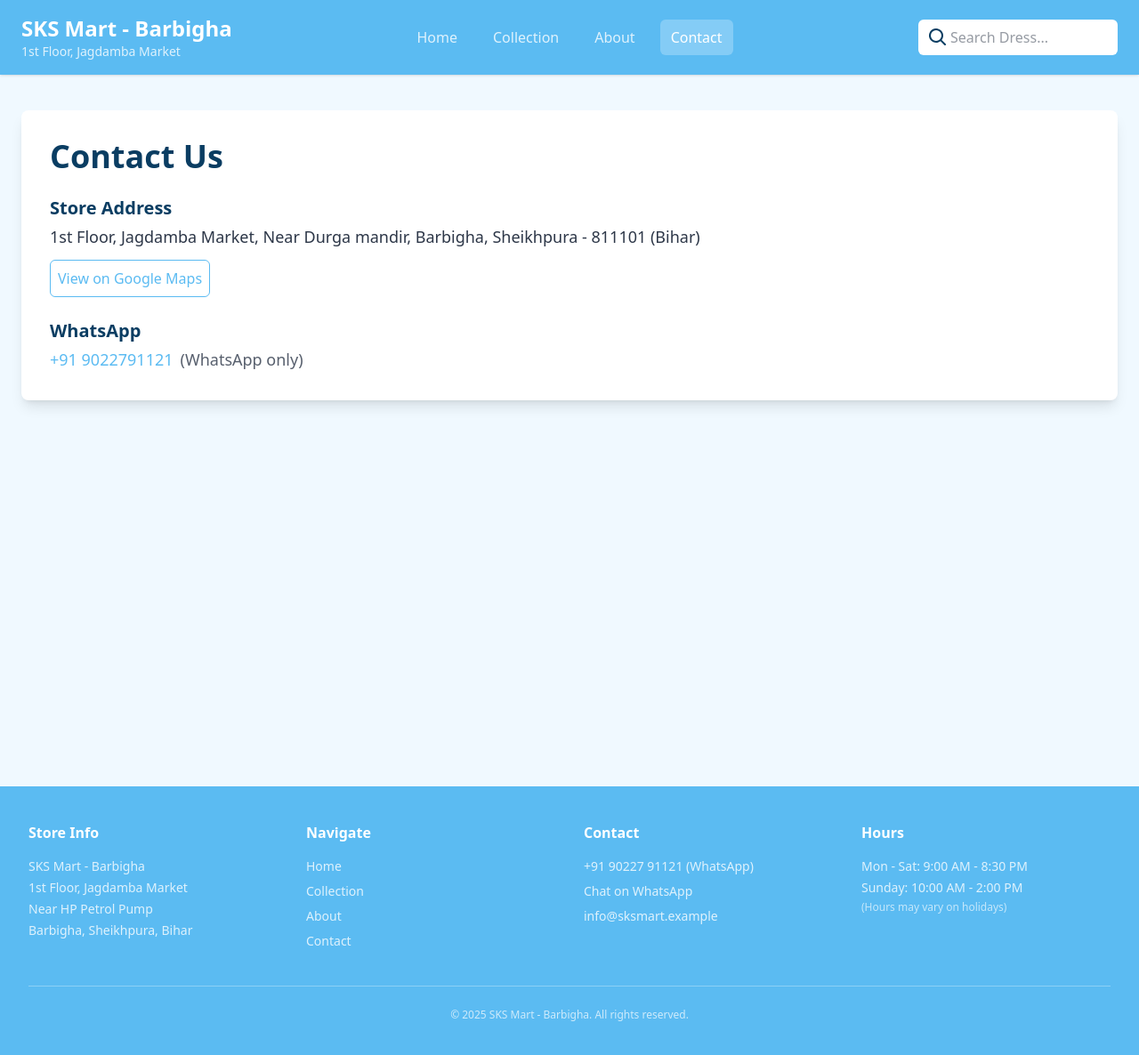
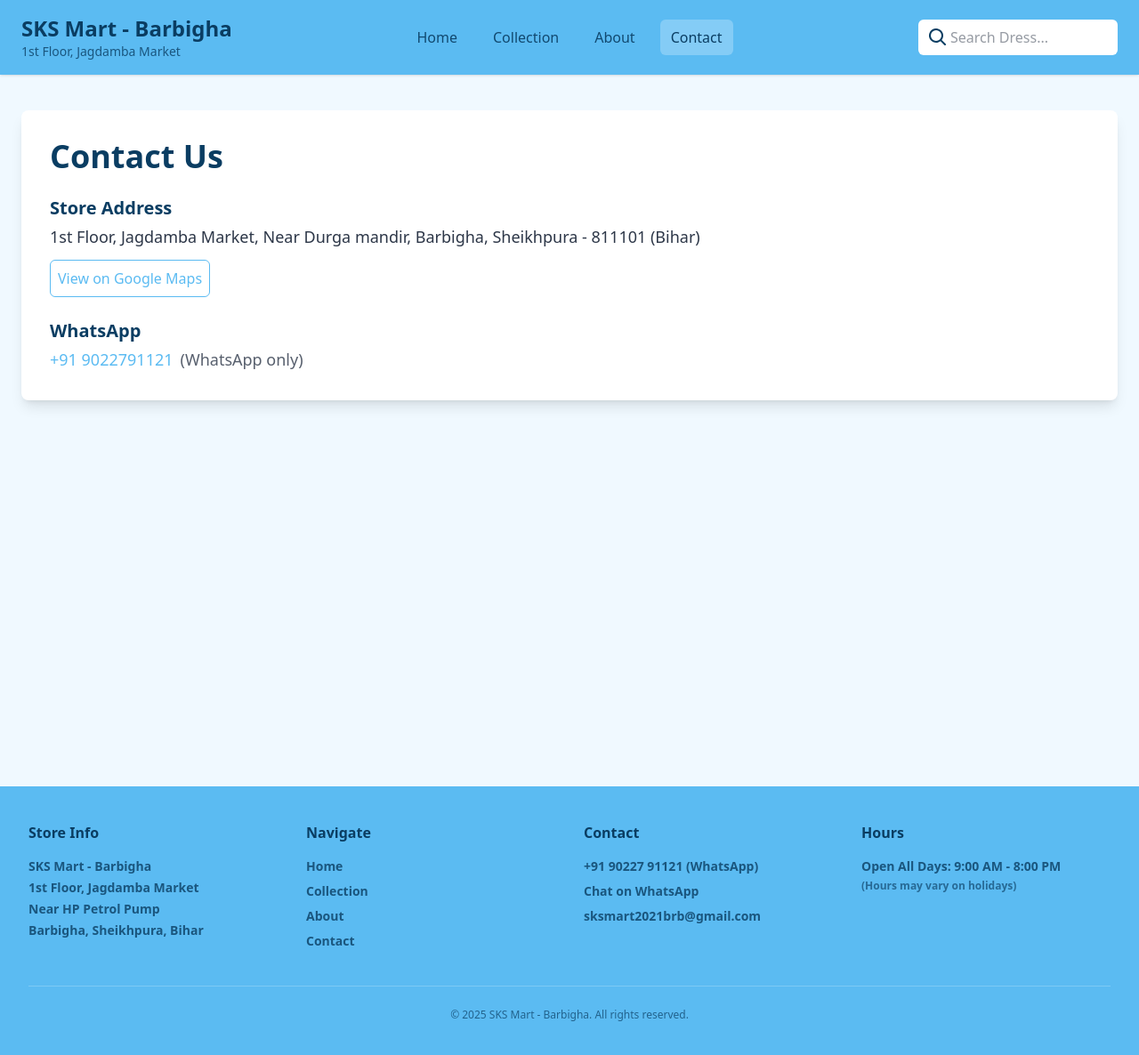
Before and after one commit to AmanKumar9958/Static_E_Commerce, a React (Vite) app: page /contact in a window 1280 px wide. Shown: the top 1186 px of the page at 89% size. Built offline with nearby package versions, Linux system fonts and the light colour scheme.

Commit message:
- Made changes in UI - Updated time and more

```diff
--- a/src/App.jsx
+++ b/src/App.jsx
@@ -19,7 +19,7 @@ const App = () => {
 
   return (
     <BrowserRouter>
-      <div className="min-h-screen flex flex-col bg-page"> {/* Use bg-page for consistent tint */}
+      <div className="min-h-svh flex flex-col bg-page"> {/* Use svh to avoid mobile bottom gap */}
         <a href="#main" className="sr-only focus:not-sr-only focus:absolute focus:top-2 focus:left-2 bg-primary text-white px-3 py-2 rounded">Skip to content</a>
         <Navbar onSearch={setSearch} currentPath={window.location.pathname} />
         <ScrollToTop />
--- a/src/components/Carousel.jsx
+++ b/src/components/Carousel.jsx
@@ -29,22 +29,22 @@ const Carousel = ({slides = [], interval = 3000}) => {
 
   return (
     <div
-      className="w-full h-80 relative rounded overflow-hidden"
+      className="w-full h-64 sm:h-72 md:h-80 lg:h-96 xl:h-[28rem] relative rounded overflow-hidden"
       onMouseEnter={() => setPaused(true)}
       onMouseLeave={() => setPaused(false)}
     >
       {slides.map((s, i) => (
         <div
           key={s.id || i}
-          className={`absolute inset-0 transition-opacity duration-700 ${i===index? 'opacity-100 z-10' : 'opacity-0 z-0'} flex items-center justify-end`}
+          className={`absolute inset-0 transition-opacity duration-700 ${i===index? 'opacity-100 z-10' : 'opacity-0 z-0'} flex items-center`}
           aria-hidden={i===index? 'false' : 'true'}
         >
           {/* gradient to improve left-side text contrast */}
           <div className="absolute inset-0 pointer-events-none" style={{background: 'linear-gradient(to right, rgba(0,0,0,0.45), rgba(0,0,0,0))'}} />
-          <LazyImage src={s.image} alt={s.alt || ''} eager={i===0} className="h-full object-contain object-right" wrapperClassName="h-full w-full" />
+          <LazyImage src={s.image} alt={s.alt || ''} eager={i===0} className="w-full h-full object-cover md:object-center lg:object-top" wrapperClassName="h-full w-full" />
           <div className="absolute left-6 top-1/2 -translate-y-1/2 text-white drop-shadow-lg">
-            <h3 className="text-3xl font-extrabold">{s.title}</h3>
-            {s.subtitle && <p className="mt-2 text-sm">{s.subtitle}</p>}
+            <h3 className="text-5xl font-extrabold">{s.title}</h3>
+            {s.subtitle && <p className="mt-2 text-md">{s.subtitle}</p>}
             {s.cta && (
               <a
                 href={s.cta.href}
--- a/src/components/Footer.jsx
+++ b/src/components/Footer.jsx
@@ -7,9 +7,8 @@ const Footer = () => {
             <div className="max-w-7xl mx-auto px-4 sm:px-6 lg:px-8 py-10">
                 <div className="grid grid-cols-1 sm:grid-cols-2 lg:grid-cols-4 gap-8">
                     <div>
-                        {/* **UI/UX FIX:** Changed text to white for contrast on blue bg */}
-                        <h2 className="text-white font-bold mb-4">Store Info</h2>
-                        <address className="not-italic space-y-1 text-sm text-white/80">
+                        <h2 className="text-heading font-bold mb-4">Store Info</h2>
+                        <address className="not-italic space-y-1 text-sm font-semibold text-heading opacity-80">
                             <p>SKS Mart - Barbigha</p>
                             <p>1st Floor, Jagdamba Market</p>
                             <p>Near HP Petrol Pump</p>
@@ -17,32 +16,31 @@ const Footer = () => {
                         </address>
                     </div>
                     <div>
-                        <h2 className="text-white font-bold mb-4">Navigate</h2>
-                        <ul className="space-y-2 text-sm text-white/80">
-                            <li><Link to="/" className="hover:underline hover:text-white transition-colors">Home</Link></li>
-                            <li><Link to="/collection" className="hover:underline hover:text-white transition-colors">Collection</Link></li>
-                            <li><Link to="/about" className="hover:underline hover:text-white transition-colors">About</Link></li>
-                            <li><Link to="/contact" className="hover:underline hover:text-white transition-colors">Contact</Link></li>
+                        <h2 className="text-heading font-bold mb-4">Navigate</h2>
+                        <ul className="space-y-2 text-sm text-heading opacity-80">
+                            <li><Link to="/" className="hover:underline hover:text-heading transition-colors font-semibold">Home</Link></li>
+                            <li><Link to="/collection" className="hover:underline hover:text-heading transition-colors font-semibold">Collection</Link></li>
+                            <li><Link to="/about" className="hover:underline hover:text-heading transition-colors font-semibold">About</Link></li>
+                            <li><Link to="/contact" className="hover:underline hover:text-heading transition-colors font-semibold">Contact</Link></li>
                         </ul>
                     </div>
                     <div>
-                        <h2 className="text-white font-bold mb-4">Contact</h2>
-                        <ul className="space-y-2 text-sm text-white/80">
-                            <li><a href="tel:+919022791121" className="hover:underline hover:text-white transition-colors">+91 90227 91121 (WhatsApp)</a></li>
-                            <li><a href="https://wa.me/919022791121" target="_blank" rel="noopener noreferrer" className="hover:underline hover:text-white transition-colors">Chat on WhatsApp</a></li>
-                            <li><a href="mailto:info@sksmart.example" className="hover:underline hover:text-white transition-colors">info@sksmart.example</a></li>
+                        <h2 className="text-heading font-bold mb-4">Contact</h2>
+                        <ul className="space-y-2 text-sm text-heading opacity-80">
+                            <li><a href="tel:+919022791121" className="hover:underline hover:text-heading transition-colors font-semibold">+91 90227 91121 (WhatsApp)</a></li>
+                            <li><a href="https://wa.me/919022791121" target="_blank" rel="noopener noreferrer" className="hover:underline hover:text-heading transition-colors font-semibold">Chat on WhatsApp</a></li>
+                            <li><a href="mailto:sksmart2021brb@gmail.com" className="hover:underline hover:text-heading transition-colors font-semibold">sksmart2021brb@gmail.com</a></li>
                         </ul>
                     </div>
                     <div>
-                        <h2 className="text-white font-bold mb-4">Hours</h2>
-                        <ul className="space-y-1 text-sm text-white/80">
-                            <li>Mon - Sat: 9:00 AM - 8:30 PM</li>
-                            <li>Sunday: 10:00 AM - 2:00 PM</li>
+                        <h2 className="text-heading font-bold mb-4">Hours</h2>
+                        <ul className="space-y-1 text-sm text-heading opacity-80 font-semibold">
+                            <li>Open All Days: 9:00 AM - 8:00 PM</li>
                             <li className="text-xs opacity-80">(Hours may vary on holidays)</li>
                         </ul>
                     </div>
                 </div>
-                <div className="mt-10 pt-6 border-t border-white/30 text-center text-xs text-white/70">
+                <div className="mt-10 pt-6 border-t border-white/30 text-center text-xs text-heading opacity-70">
                     <p>© {new Date().getFullYear()} SKS Mart - Barbigha. All rights reserved.</p>
                 </div>
             </div>
--- a/src/components/Navbar.jsx
+++ b/src/components/Navbar.jsx
@@ -10,6 +10,9 @@ const Navbar = ({ onSearch, currentPath }) => {
   const inputRef = useRef(null)
   const menuButtonRef = useRef(null)
   const navigate = useNavigate()
+  // showNav controls whether navbar is visible (show on scroll up, hide on scroll down)
+  const [showNav, setShowNav] = useState(true)
+  const prevScrollRef = useRef(typeof window !== 'undefined' ? window.scrollY : 0)
 
   useEffect(() => {
     const id = setInterval(() => setPhIndex(i => (i + 1) % placeholders.length), 2500)
@@ -42,33 +45,50 @@ const Navbar = ({ onSearch, currentPath }) => {
     return () => window.removeEventListener('keydown', onKey)
   }, [])
 
+  // Hide on scroll down, show on scroll up. Keep visible when mobile menu open.
+  useEffect(() => {
+    const onScroll = () => {
+      const current = window.scrollY
+      const prev = prevScrollRef.current || 0
+      // if scrolling down and passed threshold, hide
+      if (current > prev && current > 80 && !open) {
+        setShowNav(false)
+      } else {
+        // scrolling up -> show
+        setShowNav(true)
+      }
+      prevScrollRef.current = current
+    }
+    window.addEventListener('scroll', onScroll, { passive: true })
+    return () => window.removeEventListener('scroll', onScroll)
+  }, [open])
+
   // **UI/UX FIX:** Links on bg-primary MUST be high-contrast (white).
   // The original text-heading/text-body had poor contrast.
   const navLinkClasses = ({ isActive }) =>
     `px-3 py-2 rounded-md font-medium transition-colors ${
       isActive
-        ? 'text-white bg-white/25' // Active: White text with subtle bg
-        : 'text-white/80 hover:text-white hover:bg-white/10' // Inactive: Semi-transparent white
-    } focus:outline-none focus-visible:ring-2 focus-visible:ring-white`
+        ? 'text-heading bg-white/25'
+        : 'text-heading opacity-90 hover:opacity-100 hover:bg-white/10'
+    } focus:outline-none focus-visible:ring-2 focus-visible:ring-primary`
 
   // Mobile links already had the correct white text logic
   const mobileNavLinkClasses = (path) =>
     `w-full text-left px-3 py-3 rounded-md font-medium ${
       currentPath === path
-        ? 'text-white bg-white/25' // Active mobile link
-        : 'text-white/90 hover:bg-white/15' // Inactive mobile link
+        ? 'text-heading bg-white/25'
+        : 'text-heading opacity-90 hover:bg-white/15'
     }`
 
   return (
-  <header className="bg-primary shadow-sm sticky top-0 z-50">
+  <header className={`bg-primary shadow-sm sticky top-0 z-50 transform transition-transform duration-300 ${showNav ? 'translate-y-0' : '-translate-y-full'}`}>
       <div className="container-max mx-auto px-4 md:px-6 py-3">
         <div className="flex items-center justify-between">
           {/* Brand: left */}
           <div className="flex items-center gap-4 flex-1">
             <Link to="/" className="hover:cursor-pointer flex flex-col group rounded-md p-1 -ml-1 focus:outline-none focus-visible:ring-2 focus-visible:ring-white">
-              {/* **UI/UX FIX:** Changed text from text-heading to text-white for accessibility */}
-              <span className='text-lg md:text-2xl font-bold text-white group-hover:opacity-90 transition-opacity'>SKS Mart - Barbigha</span>
-              <span className='text-xs sm:text-sm text-white/80'>1st Floor, Jagdamba Market</span>
+              <span className='text-lg md:text-2xl font-bold text-heading group-hover:opacity-90 transition-opacity'>SKS Mart - Barbigha</span>
+              <span className='text-xs sm:text-sm text-heading opacity-80'>1st Floor, Jagdamba Market</span>
             </Link>
           </div>
 
@@ -133,7 +153,7 @@ const Navbar = ({ onSearch, currentPath }) => {
                 aria-controls="mobile-menu"
                 aria-expanded={open}
                 aria-label="Toggle navigation menu"
-                className="p-2 rounded border border-white/60 text-white focus:outline-none focus-visible:ring-2 focus-visible:ring-white"
+                className="p-2 rounded border border-white/60 text-heading focus:outline-none focus-visible:ring-2 focus-visible:ring-primary"
               >
                 <svg xmlns="http://www.w3.org/2000/svg" className="h-6 w-6" fill="none" viewBox="0 0 24 24" stroke="currentColor"><path strokeLinecap="round" strokeLinejoin="round" strokeWidth={2} d="M4 6h16M4 12h16M4 18h16" /></svg>
               </button>
--- a/src/components/ProductModal.jsx
+++ b/src/components/ProductModal.jsx
@@ -42,9 +42,9 @@ const ProductModal = ({ product, onClose }) => {
   if (!product) return null
 
   return (
-    // Overlay: click to close
+    // Overlay: click to close (dim + blur background)
     <div
-      className={`fixed inset-0 flex items-center justify-center z-50 p-4 ${isClosing ? 'animate-overlay-out' : 'animate-overlay-in'}`}
+      className={`fixed inset-0 flex items-center justify-center z-50 p-4 bg-black/60 backdrop-blur-md ${isClosing ? 'animate-overlay-out' : 'animate-overlay-in'}`}
       onClick={handleClose}
       aria-modal="true"
       role="dialog"
--- a/src/index.css
+++ b/src/index.css
@@ -1,4 +1,7 @@
 @import "tailwindcss";
+
+/* Ensure the page background matches theme even during overscroll */
+html, body { background-color: #F0F9FF; }
 
 /* Simple mount animations for newly revealed items */
 @keyframes fade-in-up {
@@ -36,6 +39,14 @@
 .animate-overlay-in { animation: overlay-in 200ms ease-out both; }
 .animate-overlay-out { animation: overlay-out 160ms ease-in forwards; }
 
+/* Backdrop blur utilities (small / medium) */
+.backdrop-blur-sm { backdrop-filter: blur(6px); -webkit-backdrop-filter: blur(6px); }
+.backdrop-blur-md { backdrop-filter: blur(10px); -webkit-backdrop-filter: blur(10px); }
+
+/* Small viewport height utilities for mobile address bar behaviors */
+.min-h-svh { min-height: 100svh; }
+.h-svh { height: 100svh; }
+
 /* Utility override if tailwind theme extension failed: ensure primary classes work */
 .text-primary { color: #5BBBF2; }
 .bg-primary { background-color: #5BBBF2; }
--- a/src/pages/Collection.jsx
+++ b/src/pages/Collection.jsx
@@ -73,7 +73,7 @@ const Collection = ({ products, searchQuery }) => {
   const filterButtonClasses = (f) =>
     `hover:cursor-pointer px-3 py-2 rounded-md transition-all duration-150 text-sm font-medium focus:outline-none focus-visible:ring-2 focus-visible:ring-offset-2 focus-visible:ring-primary ${
       activeFilter === f
-        ? 'bg-primary text-white shadow-sm' // Active state
+        ? 'bg-primary text-heading shadow-sm' // Active state
         : 'bg-white text-heading border border-primary/20 hover:bg-primary/10' // Inactive state
     }`
 
@@ -157,7 +157,7 @@ const Collection = ({ products, searchQuery }) => {
               onClick={showMore}
               disabled={isPaging}
               // **UI/UX CHANGE:** Changed to solid primary button
-              className="px-5 py-2 rounded-md bg-primary text-white font-medium hover:bg-primary/80 disabled:opacity-60 disabled:cursor-not-allowed focus:outline-none focus-visible:ring-2 focus-visible:ring-primary flex items-center gap-2"
+              className="px-5 py-2 rounded-md bg-primary text-heading font-medium hover:bg-primary/80 disabled:opacity-60 disabled:cursor-not-allowed focus:outline-none focus-visible:ring-2 focus-visible:ring-primary flex items-center gap-2"
             >
               {/* **UI/UX FIX:** Spinner is now white to contrast on the blue button */}
               {isPaging && <span className="inline-block h-4 w-4 rounded-full border-2 border-white/30 border-t-white animate-spin" />}
--- a/src/pages/Home.jsx
+++ b/src/pages/Home.jsx
@@ -21,7 +21,7 @@ const Home = ({ products, onProductClick }) => {
               {/* **UI/UX CHANGE:** Using bg-cta (orange) for primary button */}
               <Link
                 to="/collection"
-                className="inline-block bg-cta text-white px-7 py-3 rounded-md font-bold transition-all duration-200 shadow-md hover:shadow-lg focus:outline-none focus-visible:ring-2 focus-visible:ring-offset-2 focus-visible:ring-cta transform hover:-translate-y-0.5"
+                className="inline-block bg-cta text-heading px-7 py-3 rounded-md font-bold transition-all duration-200 shadow-md hover:shadow-lg focus:outline-none focus-visible:ring-2 focus-visible:ring-offset-2 focus-visible:ring-cta transform hover:-translate-y-0.5"
               >
                 Explore
               </Link>
@@ -121,17 +121,16 @@ const Home = ({ products, onProductClick }) => {
 
         {/* Promo Banner */}
         <section className="mt-14">
-          <div className="rounded-lg bg-primary text-white p-6 md:p-8 flex flex-col md:flex-row md:items-center md:justify-between gap-4 shadow-lg"> {/* Added shadow */ }
+          <div className="rounded-lg bg-primary text-heading p-6 md:p-8 flex flex-col md:flex-row md:items-center md:justify-between gap-4 shadow-lg"> {/* Added shadow */ }
             <div>
-              {/* **UI/UX FIX:** Changed from text-heading (bad contrast) to text-white */}
-              <h3 className="text-2xl font-bold text-white">Festive Styles Are In ✨</h3>
-              <p className="text-white/90 mt-1">Fresh arrivals for every occasion. Limited stock available.</p>
+              <h3 className="text-2xl font-bold text-heading">Festive Styles Are In ✨</h3>
+              <p className="mt-1 text-heading opacity-90">Fresh arrivals for every occasion. Limited stock available.</p>
             </div>
             <div>
               {/* **UI/UX CHANGE:** Using bg-cta (orange) for consistency */}
               <Link
                 to="/collection"
-                className="inline-block bg-cta text-white px-5 py-2 rounded-md font-bold hover:bg-cta/90 focus:outline-none focus-visible:ring-2 focus-visible:ring-white"
+                className="inline-block bg-cta text-heading px-5 py-2 rounded-md font-bold hover:bg-cta/90 focus:outline-none focus-visible:ring-2 focus-visible:ring-white"
               >
                 Shop Now
               </Link>
```
